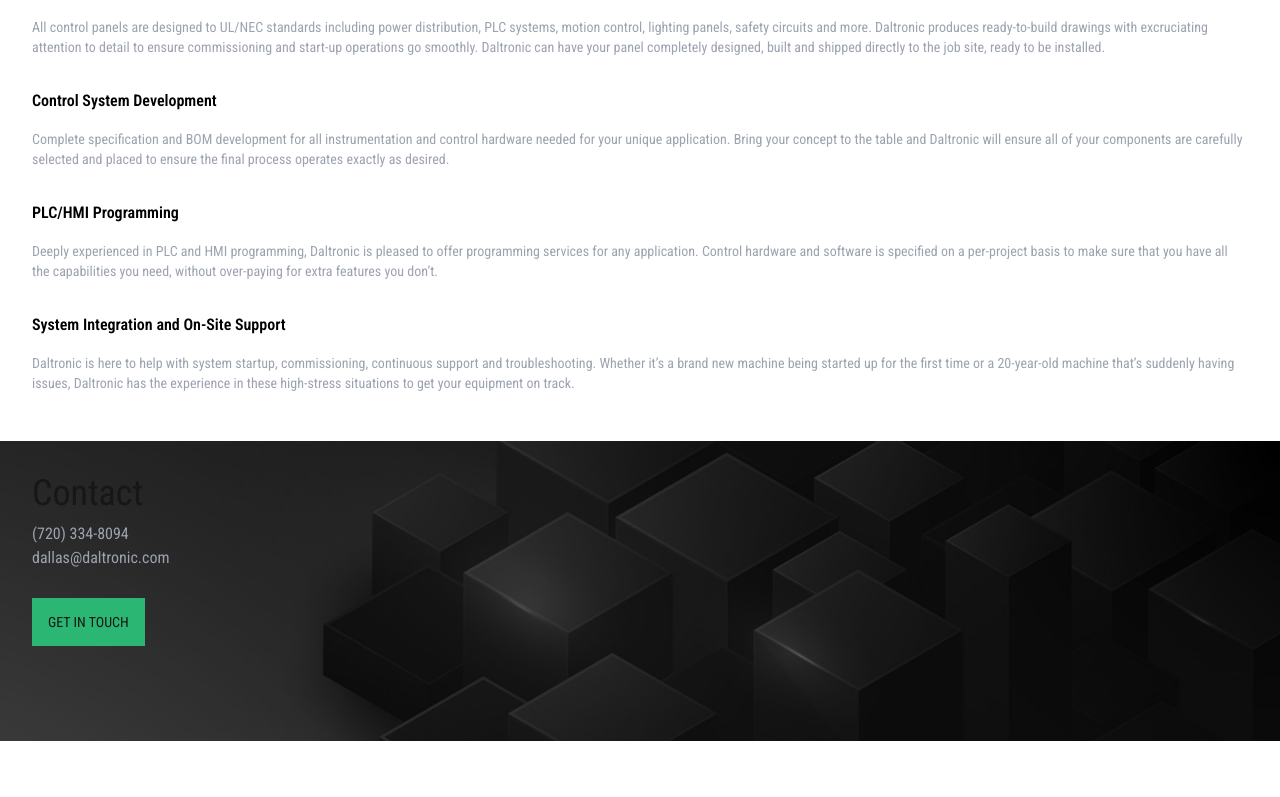
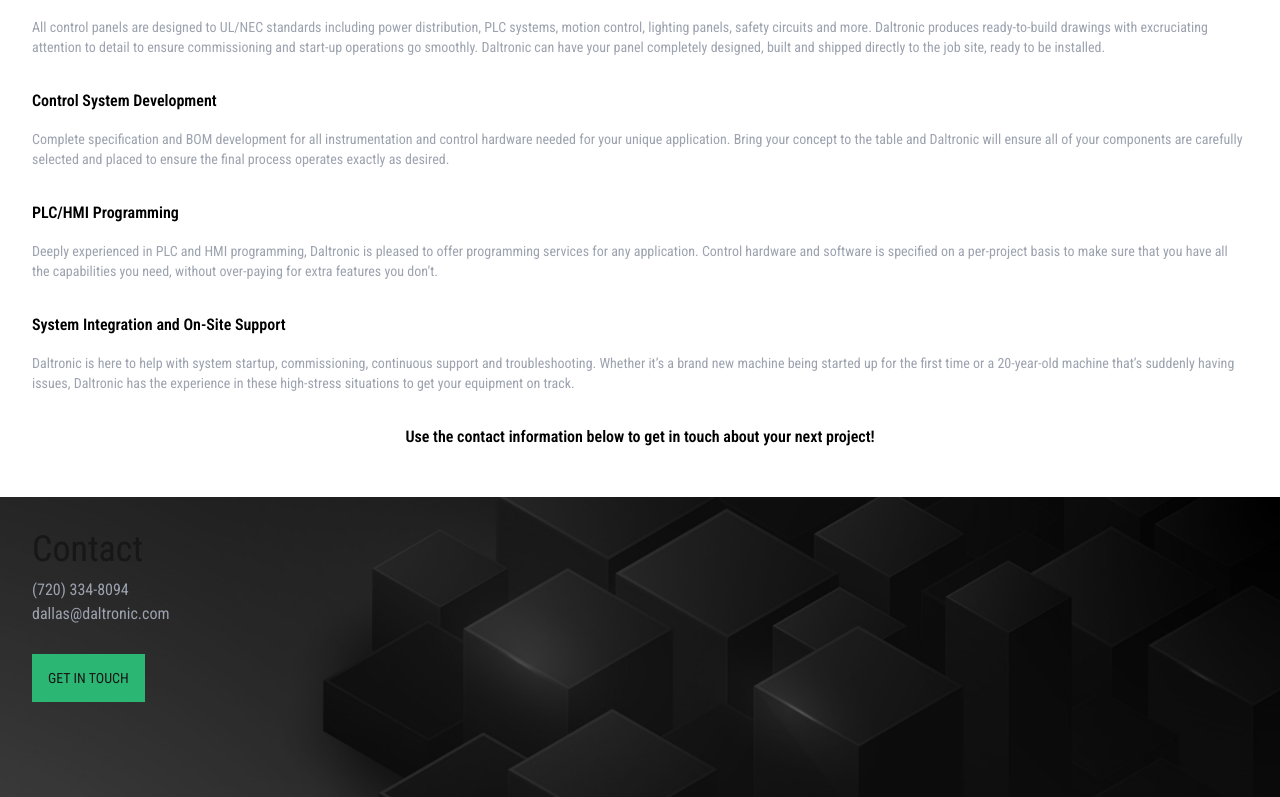
Before and after one commit to daskimmel/Daltronic, a Next.js app: page / in a window 1280 px wide. Shown: the part 983-1780 px from the top of the page. Before the commit the page ends 1724 px from the top, so only its background shows below. Built offline with nearby package versions, Linux system fonts and the light colour scheme.

Commit message:
add contact snippet

```diff
--- a/components/AboutSection.tsx
+++ b/components/AboutSection.tsx
@@ -44,6 +44,9 @@
                 suddenly having issues, Daltronic has the experience in these high-stress situations to get your
                 equipment on track.
             </div>
+            <div className="mb-4 mt-8 font-semibold text-black text-center">
+                Use the contact information below to get in touch about your next project!
+            </div>
         </div>
     );
 }
```
